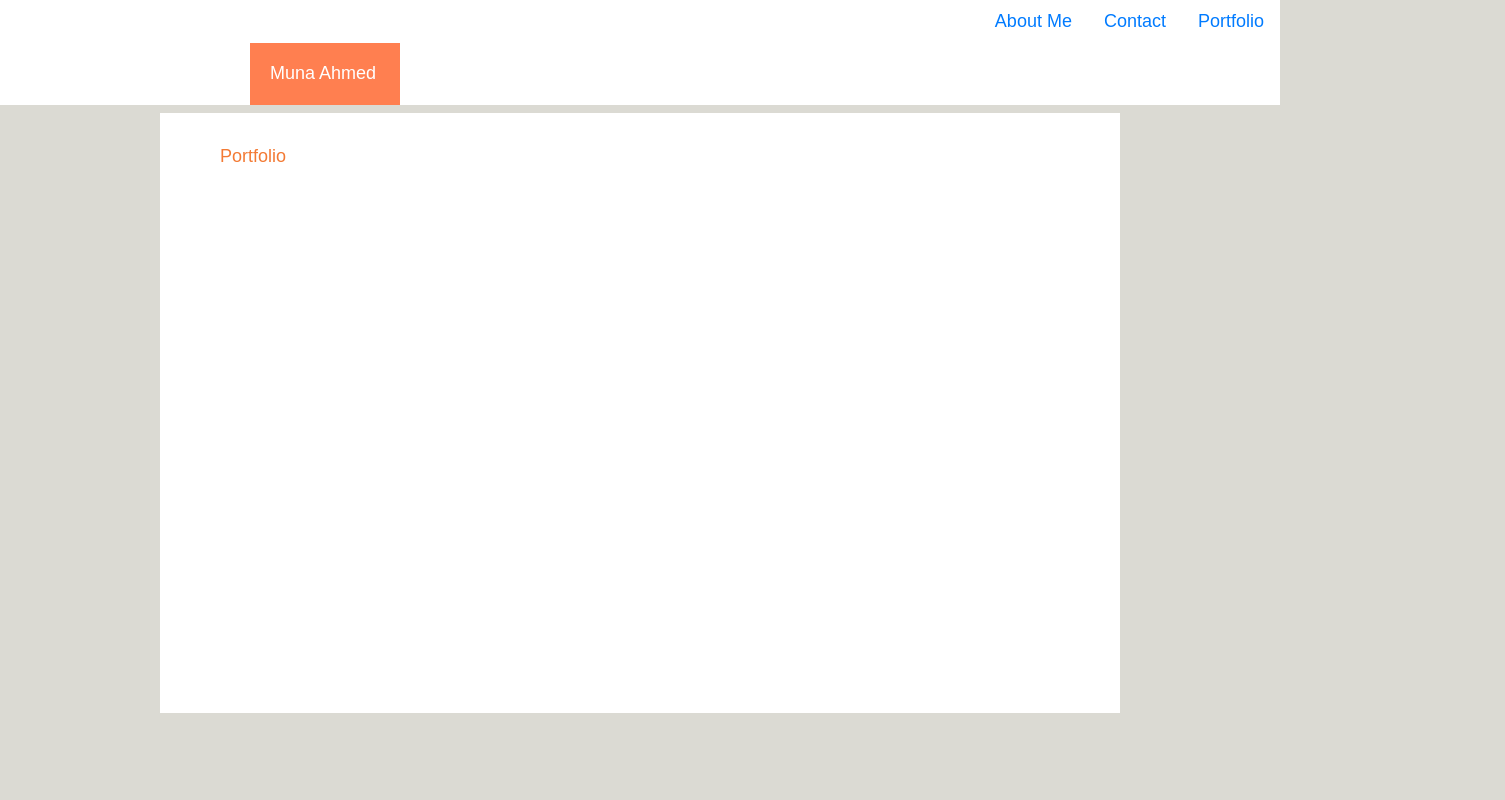
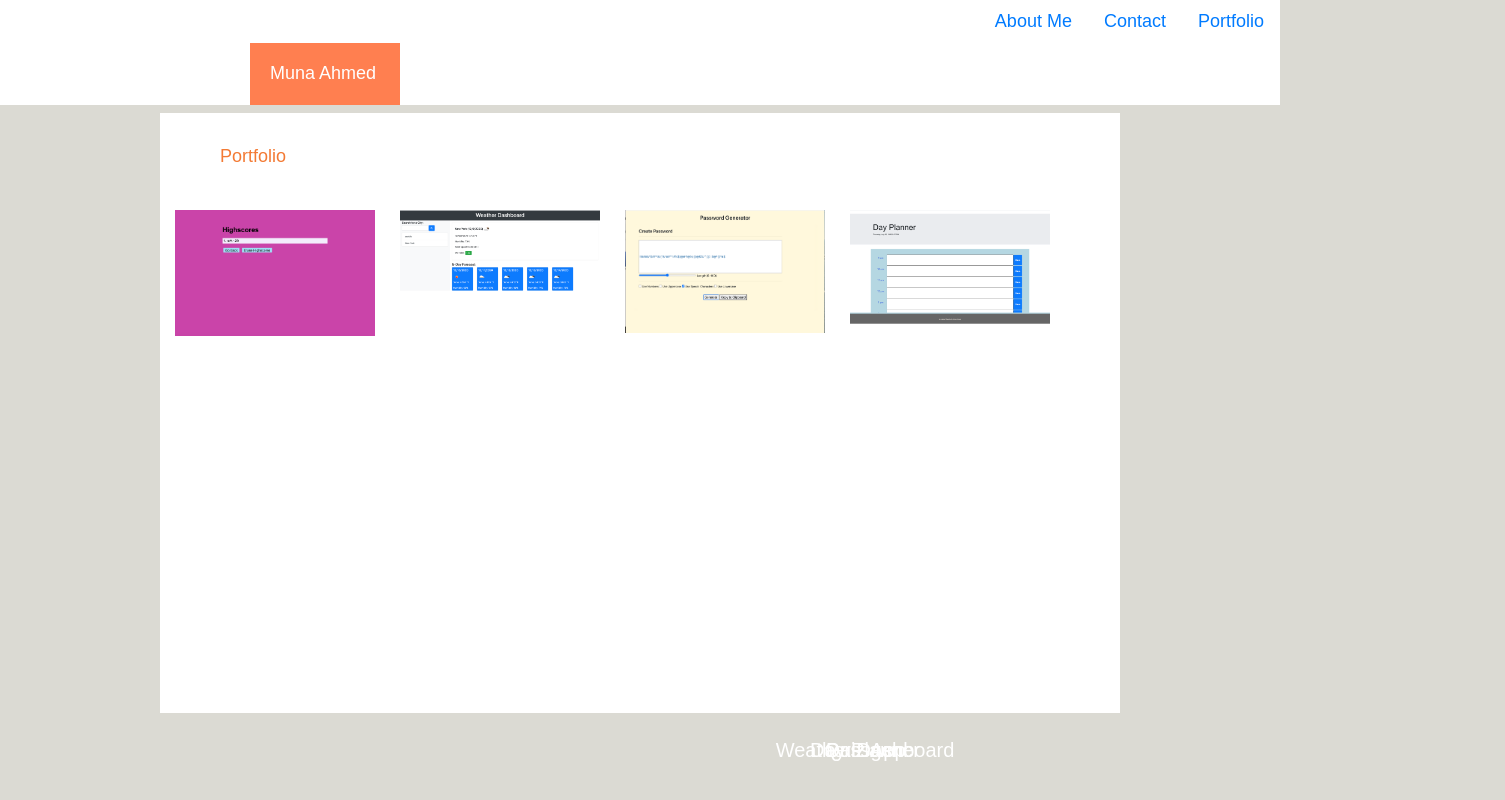
Before and after one commit to munaaahmed/responsive-portfolio, a plain HTML site: page portfolio.html in a window 1280 px wide. Shown: the whole page, 1505 px wide, since content can reach past the window. Drawn offline with nearby package versions, Linux system fonts and the light colour scheme.

Commit message:
portfolio

```diff
--- a/assets/css/style.css
+++ b/assets/css/style.css
@@ -73,3 +73,24 @@ h3{
 .rowl{ color: coral;
     padding: 30px;
 }
+
+.auth-image {
+    width: 200px;
+    height: auto;
+    margin-top: 10px;
+    float: left;
+    margin-right: 25px;
+}
+
+.work h3 {
+    width: 100%;
+    position: absolute;
+    bottom: 20px;
+    padding: 15px;
+    line-height: 30px;
+    border-bottom: 0;
+    margin-bottom: 0;
+    text-align: center;
+    font-weight: 300;
+    color: #fff;
+}
--- a/portfolio.html
+++ b/portfolio.html
@@ -39,7 +39,30 @@
             </style>
             </div>
 
-
+            <div class="work">
+                <a href="https://munaaahmed.github.io/quizapp2">
+                    <img src="images/quizapp1.png" class="auth-image" alt="Quiz App" />
+                    <h3>Quiz App</h3>
+                </a>
+            </div>
+            <div class="work">
+                <a href="https://munaaahmed.github.io/weatherdashboard/">
+                    <img src="images/weatherscreenshot1.png" class="auth-image" alt="Weather Dashboard" />
+                    <h3>Weather Dashboard</h3>
+                </a>
+            </div>
+            <div class="work">
+                <a href="https://munaaahmed.github.io/passgen/">
+                    <img src="images/passgenimage.png" class="auth-image" alt="Passgen" />
+                    <h3>Passgen</h3>
+                </a>
+            </div>
+            <div class="work">
+                <a href="https://munaaahmed.github.io/dayplanner/">
+                    <img src="images/dailyplanner.png" class="auth-image" alt="Day Planner" />
+                    <h3>Day Planner</h3>
+                </a>
+            </div>
 
 </body>
 </html>
```
Also changed, not shown: index.html (+1 -1 lines), images/dailyplanner.png (added), images/passgenimage.png (added), images/quizapp1.png (added), images/weatherscreenshot1.png (added), 1 other file.
